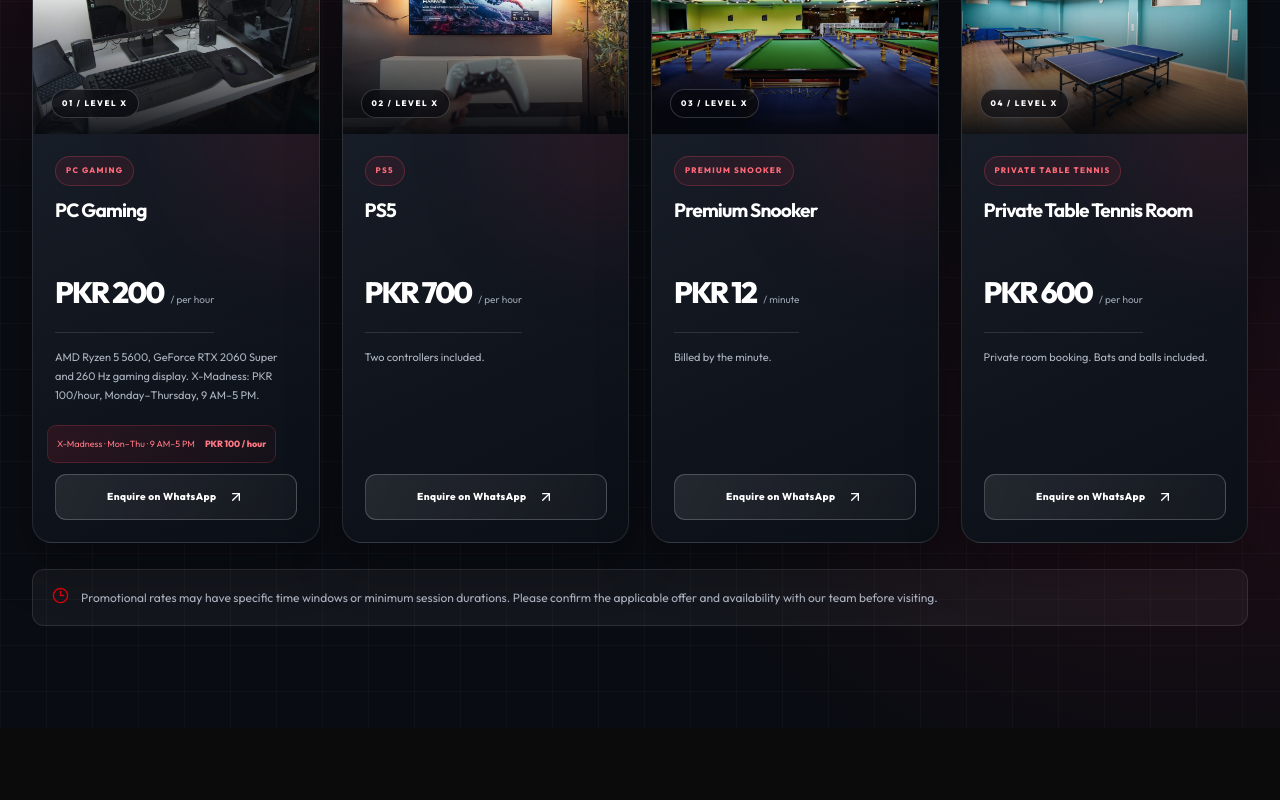
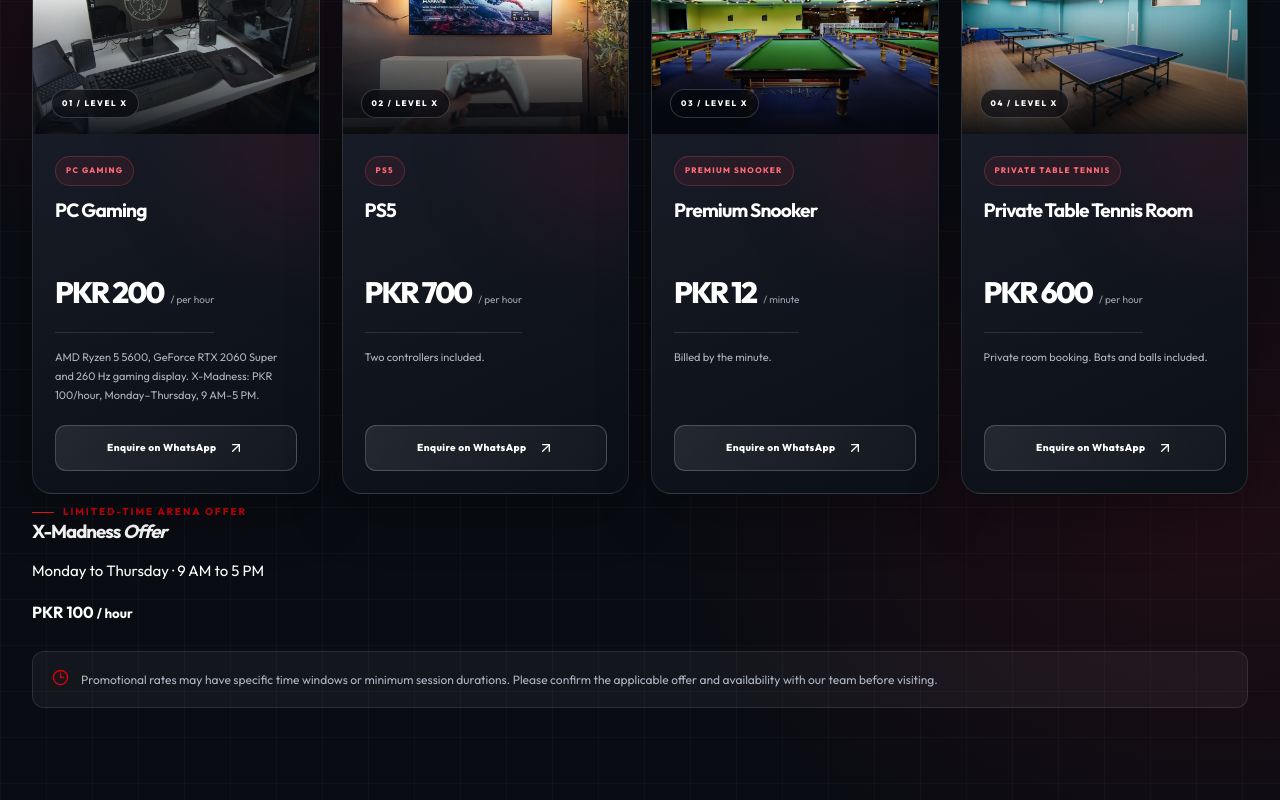
Before and after one commit to syedhussainabbaszaidi/levelxgamingarena, a Next.js app: page /packages in a window 1280 px wide. Shown: the part 1180-1980 px from the top of the page. Built offline with nearby package versions, Linux system fonts and the light colour scheme.

Commit message:
Show X-Madness as a separate timed arena offer

```diff
--- a/app/packages/page.tsx
+++ b/app/packages/page.tsx
@@ -8,7 +8,8 @@ export const metadata:Metadata=pageMetadata({title:"Gaming Packages & Hourly Rat
 export default function Packages(){return <>
 <section className="packages-hero food-page-hero"><div className="container packages-hero-grid food-page-hero-grid"><div className="packages-hero-copy"><span className="eyebrow">LEVEL X / PRICING MENU</span><PageIntro eyebrow="" title="Pick your game. Own your time." copy="Updated hourly rates, the X-Madness weekday offer and PC Gaming membership bundles. Choose your session, then message our team to confirm availability."/><div className="packages-hero-actions"><a className="button button-primary" href="#hourly-rates">Explore rates <ArrowRight size={16}/></a><a className="button button-outline" href="#account-passes">Prepaid packages <ArrowUpRight size={15}/></a></div><div className="packages-hero-points"><span><Clock3 size={16}/> Open 24/7</span><span><Check size={16}/> Pay at the arena</span></div></div><div className="food-orbit-art packages-orbit-art" aria-hidden="true"><div className="food-orbit-halo"></div><div className="food-orbit-ring food-orbit-ring-outer"><i></i></div><div className="food-orbit-ring food-orbit-ring-inner"><i></i></div><div className="food-orbit-core"><span>LEVEL X</span><strong>PLAY MORE<br/>&amp; WIN MORE</strong><small>PACKAGES / RATES / GOOD TIMES</small></div><span className="food-orbit-label food-orbit-label-top">CHOOSE YOUR SESSION</span><span className="food-orbit-label food-orbit-label-bottom">YOUR GAME. YOUR TIME.</span></div></div></section>
 <section className="packages-rate-section" id="hourly-rates"><div className="container"><div className="packages-section-heading"><div><span className="eyebrow">01 / HOURLY & SESSION RATES</span><h2>Choose your <em>arena.</em></h2><p>Current published rates and offers for the games you love.</p></div><span className="packages-heading-note">ALL PRICES IN PKR</span></div>
-<div className="premium-package-grid">{hourlyPackages.map((item,index)=><article className="premium-price-card" key={item.name}><div className="premium-price-image"><Image src={item.image} alt={item.name+" at Level X Gaming Arena"} width={650} height={420}/><span>0{index+1} / LEVEL X</span></div><div className="premium-price-content"><span className="premium-price-category">{item.name}</span><h3>{item.name==="Private Table Tennis"?"Private Table Tennis Room":item.name}</h3><div className="premium-price-main"><strong>{item.name==="Premium Snooker"?"PKR 12":"PKR "+item.offer.toLocaleString("en-PK")}</strong><span>{item.name==="Premium Snooker"?"/ minute":"/ "+item.unit}</span></div><p>{item.note}</p>{item.name==="PC Gaming"&&<div className="premium-rate-row premium-rate-special"><span>X-Madness · Mon–Thu · 9 AM–5 PM</span><b>PKR 100 / hour</b></div>}<a className="button button-outline premium-enquire" href={whatsappLink("Hi Level X, please confirm the current "+item.name+" rate and availability.")} target="_blank" rel="noopener noreferrer">Enquire on WhatsApp <ArrowUpRight size={16}/></a></div></article>)}</div>
+<div className="premium-package-grid">{hourlyPackages.map((item,index)=><article className="premium-price-card" key={item.name}><div className="premium-price-image"><Image src={item.image} alt={item.name+" at Level X Gaming Arena"} width={650} height={420}/><span>0{index+1} / LEVEL X</span></div><div className="premium-price-content"><span className="premium-price-category">{item.name}</span><h3>{item.name==="Private Table Tennis"?"Private Table Tennis Room":item.name}</h3><div className="premium-price-main"><strong>{item.name==="Premium Snooker"?"PKR 12":"PKR "+item.offer.toLocaleString("en-PK")}</strong><span>{item.name==="Premium Snooker"?"/ minute":"/ "+item.unit}</span></div><p>{item.note}</p><a className="button button-outline premium-enquire" href={whatsappLink("Hi Level X, please confirm the current "+item.name+" rate and availability.")} target="_blank" rel="noopener noreferrer">Enquire on WhatsApp <ArrowUpRight size={16}/></a></div></article>)}</div>
+<div className="x-madness-package-banner"><div><span className="eyebrow">LIMITED-TIME ARENA OFFER</span><h3>X-Madness <em>Offer</em></h3><p>Monday to Thursday · 9 AM to 5 PM</p></div><strong>PKR 100 <small>/ hour</small></strong></div>
 <div className="packages-rate-note"><Clock3 size={17}/><p>Promotional rates may have specific time windows or minimum session durations. Please confirm the applicable offer and availability with our team before visiting.</p></div></div></section>
 <section className="account-pass-section" id="account-passes"><div className="container"><div className="account-pass-heading"><div><span className="eyebrow">02 / PC GAMING MEMBERSHIP</span><h2>Stay in the game <em>for longer.</em></h2><p>PC Gaming membership bundles with free account opening. Choose the play-time package that suits you.</p></div><span className="account-pass-mark">LX<br/>PASS</span></div><div className="premium-account-grid">{accountPackages.map((item,index)=><article className={index===accountPackages.length-1?"premium-account-card premium-account-featured":"premium-account-card"} key={item.name}><span className="premium-account-index">0{index+1} / {item.hours}</span><span className="premium-account-name">{item.name}</span><strong>PKR {item.price.toLocaleString("en-PK")}</strong><p>{item.description}</p><a href={whatsappLink("Hi Level X, I am interested in the "+item.name+" prepaid package. Please share the details.")} target="_blank" rel="noopener noreferrer">Ask about this package <ArrowUpRight size={15}/></a></article>)}</div><p className="account-pass-footnote">Free account opening. Membership packages are for PC Gaming only. Payment is made at the arena counter.</p></div></section>
 <section className="packages-booking-section"><div className="container packages-booking-panel"><div><span className="eyebrow">03 / READY WHEN YOU ARE</span><h2>Your next session<br/><em>starts here.</em></h2><p>Tell us which game you want to play, your preferred time and group size. Our team will help confirm availability and the final rate.</p></div><div className="packages-booking-actions"><WhatsAppButton message="Hi Level X, please help me choose a package and confirm availability for my visit." label="Talk to our team"/><a className="packages-back-link" href="/contact-us/">Contact & location <ArrowRight size={15}/></a></div></div></section>
```
